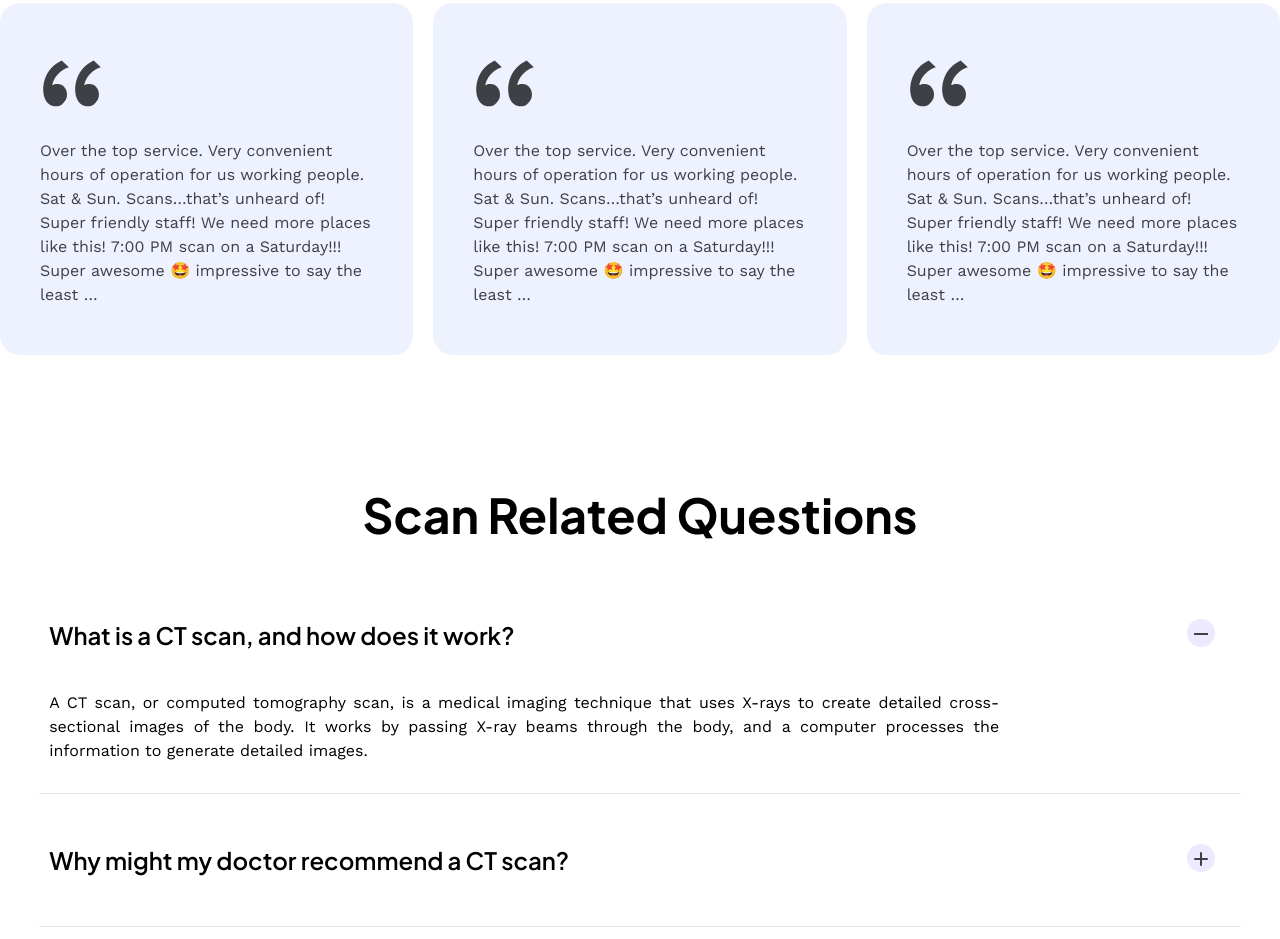
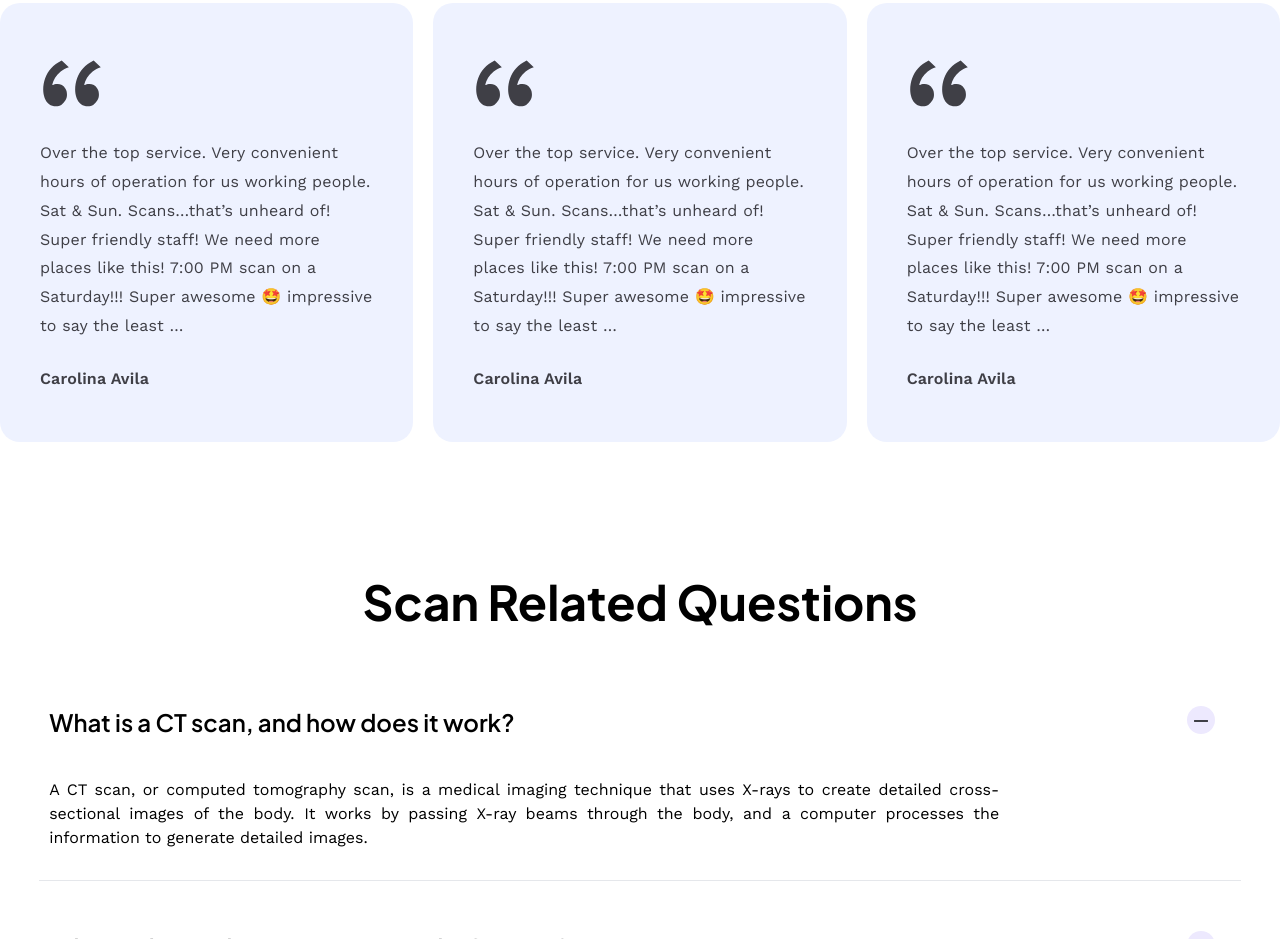
Before and after one commit to prasun-1234/CT-scan, a website: page index.html in a window 1280 px wide. Shown: the part 4112-5051 px from the top of the page. Drawn offline with nearby package versions, Linux system fonts and the light colour scheme; a web font is replaced by a local one.

Commit message:
testimonial updated

```diff
--- a/assets/css/style.css
+++ b/assets/css/style.css
@@ -163,6 +163,18 @@
   height: auto;
   object-fit: cover;
 }
+
+.swiper-slide div p{
+  font-style: normal;
+  line-height: 180%;
+  letter-spacing: 0.01rem;
+}
+.swiper-slide div .review-content{
+  font-weight: 400;
+}
+.swiper-slide div .review-name{
+  font-weight: 600;
+}
 .swiper-button-next::after {
   display: none;
 }
--- a/index.html
+++ b/index.html
@@ -269,15 +269,15 @@
                     <div class="swiper-wrapper">
                         <!-- Slides -->
                         <div class="swiper-slide">
-                            <div
-                                class="flex flex-col items-start gap-[1.5rem] px-[2.5rem] py-[3rem] rounded-[1.25rem] bg-[#EEF2FF]">
+                            <div class="flex flex-col items-start gap-[1.5rem] px-[2.5rem] py-[3rem] rounded-[1.25rem] bg-[#EEF2FF]">
                                 <img src="/assets/svg/quotetion.svg" alt="quotetion symbol" class="">
-                                <p class="text-[1rem] text-[#3F3F46] text-left max-w-[33.8rem]">Over the top service.
+                                <p class="review-content text-[1rem] text-[#3F3F46] text-left max-w-[33.8rem]">Over the top service.
                                     Very convenient hours of operation for us working people.
                                     Sat & Sun. Scans…that’s unheard of! Super friendly staff! We need more places like
                                     this!
                                     7:00 PM scan on a Saturday!!! Super awesome 🤩 impressive to say the least …
                                 </p>
+                                <p class="text-[1rem] text-[#3F3F46] text-left review-name">Carolina Avila</p>
                             </div>
                         </div>
                         <div class="swiper-slide">
@@ -290,6 +290,7 @@
                                     this!
                                     7:00 PM scan on a Saturday!!! Super awesome 🤩 impressive to say the least …
                                 </p>
+                                <p class="text-[1rem] text-[#3F3F46] text-left review-name">Carolina Avila</p>
                             </div>
                         </div>
                         <div class="swiper-slide">
@@ -302,11 +303,11 @@
                                     this!
                                     7:00 PM scan on a Saturday!!! Super awesome 🤩 impressive to say the least …
                                 </p>
+                                <p class="text-[1rem] text-[#3F3F46] text-left review-name">Carolina Avila</p>
                             </div>
                         </div>
                         <div class="swiper-slide">
-                            <div
-                                class="flex flex-col items-start gap-[1.5rem] px-[2.5rem] py-[3rem] rounded-[1.25rem] bg-[#EEF2FF]">
+                            <div class="flex flex-col items-start gap-[1.5rem] px-[2.5rem] py-[3rem] rounded-[1.25rem] bg-[#EEF2FF]">
                                 <img src="/assets/svg/quotetion.svg" alt="quotetion symbol" class="">
                                 <p class="text-[1rem] text-[#3F3F46] text-left max-w-[33.8rem]">Over the top service.
                                     Very convenient hours of operation for us working people.
@@ -314,11 +315,11 @@
                                     this!
                                     7:00 PM scan on a Saturday!!! Super awesome 🤩 impressive to say the least …
                                 </p>
+                                <p class="text-[1rem] text-[#3F3F46] text-left review-name">Carolina Avila</p>
                             </div>
                         </div>
                         <div class="swiper-slide">
-                            <div
-                                class="flex flex-col items-start gap-[1.5rem] px-[2.5rem] py-[3rem] rounded-[1.25rem] bg-[#EEF2FF]">
+                            <div class="flex flex-col items-start gap-[1.5rem] px-[2.5rem] py-[3rem] rounded-[1.25rem] bg-[#EEF2FF]">
                                 <img src="/assets/svg/quotetion.svg" alt="quotetion symbol" class="">
                                 <p class="text-[1rem] text-[#3F3F46] text-left max-w-[33.8rem]">Over the top service.
                                     Very convenient hours of operation for us working people.
@@ -326,13 +327,10 @@
                                     this!
                                     7:00 PM scan on a Saturday!!! Super awesome 🤩 impressive to say the least …
                                 </p>
+                                <p class="text-[1rem] text-[#3F3F46] text-left review-name">Carolina Avila</p>
                             </div>
                         </div>
-
                     </div>
-
-
-
                 </div>
             </section>
 
```
Also changed, not shown: src/output.css.
